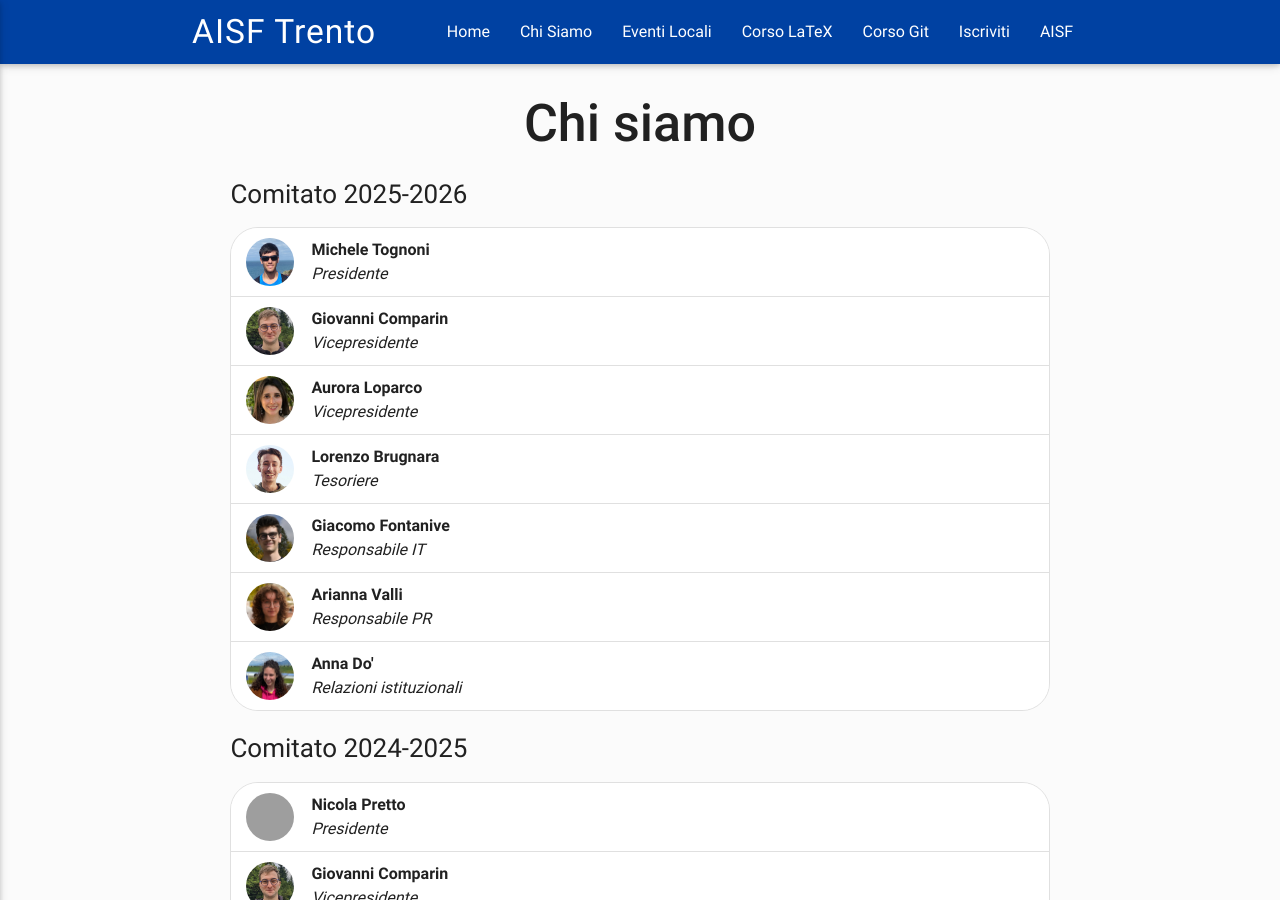
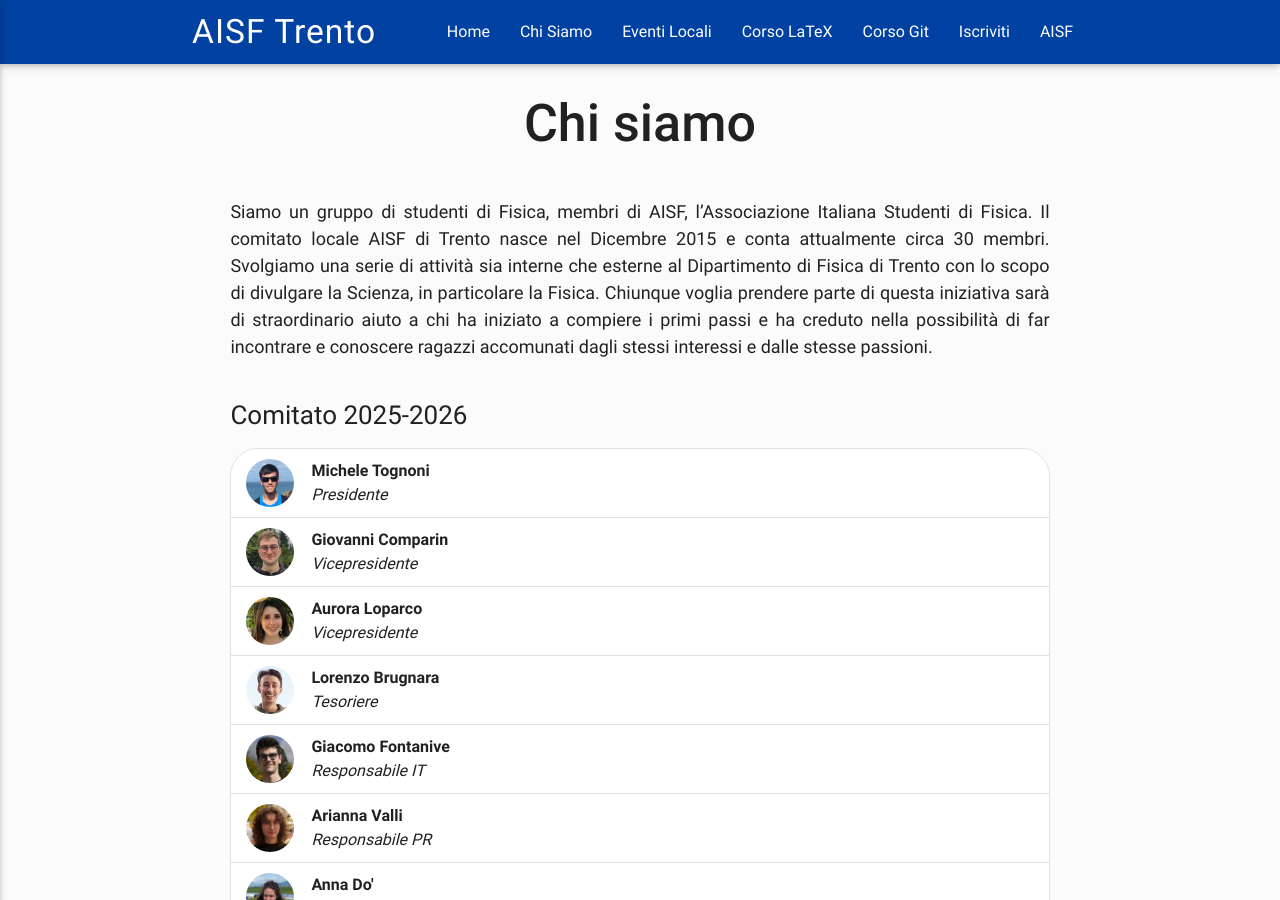
Before and after one commit to ai-sf/trento, a Jekyll site: the page built from comitato.html, in a window 1280 px wide and 900 px high. Built offline with Jekyll 4.4.1, drawn with Linux system fonts in a browser that asks for light colours; nearby versions of some CDN libraries.

Commit message:
moved description in comitee page

```diff
--- a/comitato.html
+++ b/comitato.html
@@ -4,13 +4,13 @@ title:  Chi siamo
 ---
 
 <!-- paragraph -->
-    <!-- <div class="section">
-      <div class="row">
-        <div class="col s12">
-          <p class="center" style="text-align: justify; font-size: 18px;">{{ site.data.home.paragraph }}</p>
-        </div>
-      </div>
-    </div> -->
+<div class="section">
+  <div class="row">
+    <div class="col s12">
+      <p class="center" style="text-align: justify; font-size: 18px;">{{ site.data.home.paragraph }}</p>
+    </div>
+  </div>
+</div>
 <h3>Comitato 2025-2026</h3>
 <!--Show committee roles-->
 {% for item in site.data.comitato.sezioni %}
--- a/index.html
+++ b/index.html
@@ -4,13 +4,13 @@ layout: default
 {% include banner.html %}
 
     <!-- paragraph -->
-    <div class="section">
+    <!-- <div class="section">
       <div class="row">
         <div class="col s8 offset-s2">
           <p class="center light">{{ site.data.home.paragraph }}</p>
         </div>
       </div>
-    </div>
+    </div> -->
 
   </div>
 </div>
```
